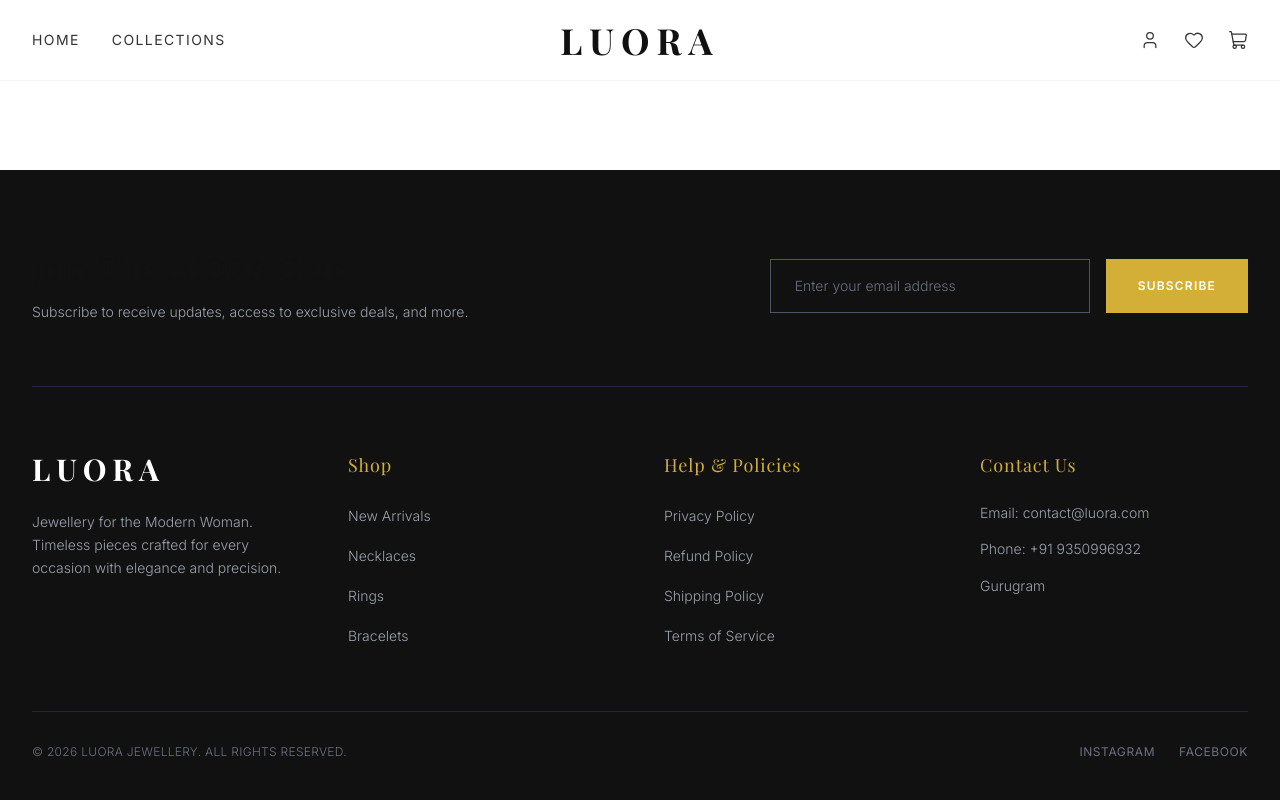
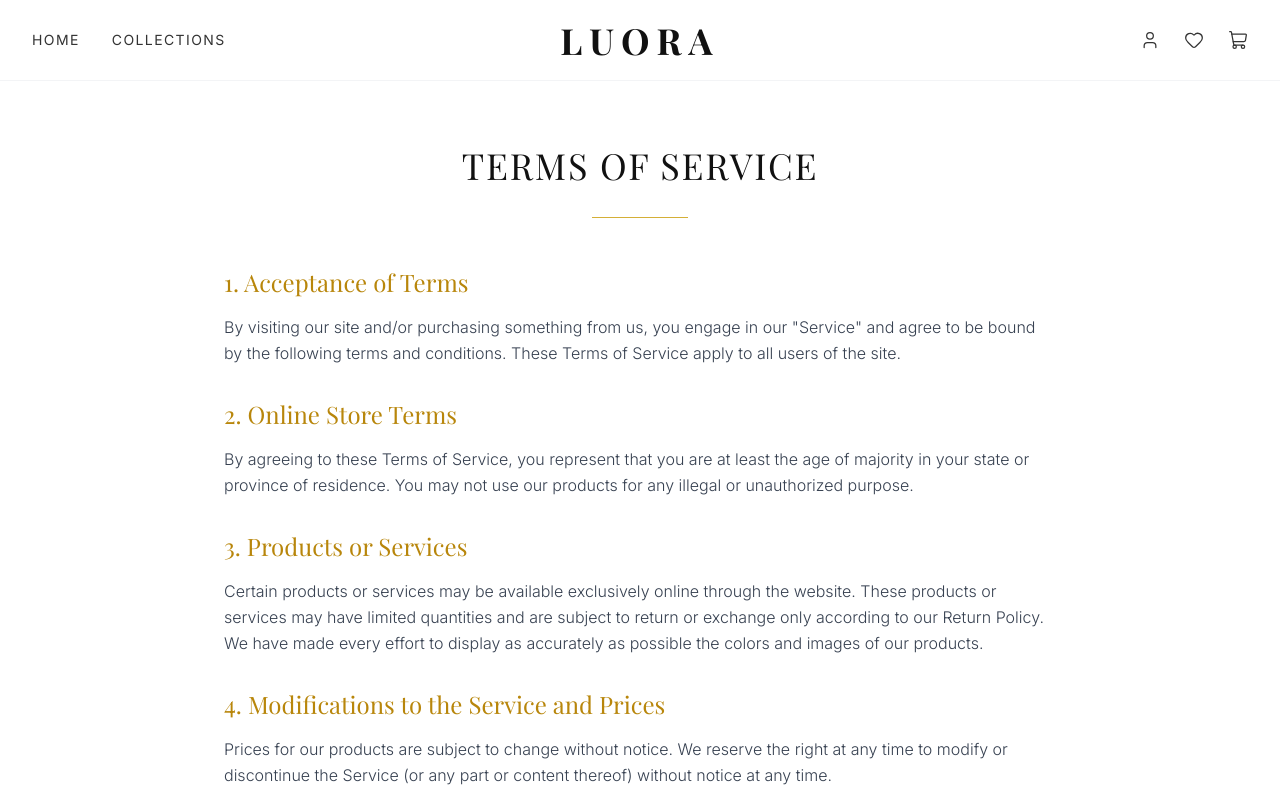
Before and after one commit to Kuldeep0021/OneStore_E-commerce, a React app in the folder frontend/: page /terms-of-service in a window 1280 px wide. Shown: the top 800 px of the page. Built offline with nearby package versions, Linux system fonts and the light colour scheme; no server answers; the HTML template or start-up script is replaced by a standard one.

Commit message:
Fix footer tailwind color classes and category links

```diff
--- a/frontend/src/App.jsx
+++ b/frontend/src/App.jsx
@@ -9,6 +9,10 @@ import CheckoutPage from './pages/CheckoutPage';
 import LoginPage from './pages/LoginPage';
 import WishlistPage from './pages/WishlistPage';
 import ProfilePage from './pages/ProfilePage';
+import PrivacyPolicy from './pages/PrivacyPolicy';
+import RefundPolicy from './pages/RefundPolicy';
+import ShippingPolicy from './pages/ShippingPolicy';
+import TermsOfService from './pages/TermsOfService';
 import AdminLayout from './components/AdminLayout';
 import AdminDashboard from './pages/admin/AdminDashboard';
 import AdminCategories from './pages/admin/AdminCategories';
@@ -55,6 +59,10 @@ function App() {
                   <Route path="/profile" element={<PrivateRoute><ProfilePage /></PrivateRoute>} />
                   <Route path="/checkout" element={<PrivateRoute><CheckoutPage /></PrivateRoute>} />
                   <Route path="/login" element={<LoginPage />} />
+                  <Route path="/privacy-policy" element={<PrivacyPolicy />} />
+                  <Route path="/refund-policy" element={<RefundPolicy />} />
+                  <Route path="/shipping-policy" element={<ShippingPolicy />} />
+                  <Route path="/terms-of-service" element={<TermsOfService />} />
                 </Routes>
               </main>
               <Footer />
--- a/frontend/src/components/Footer.jsx
+++ b/frontend/src/components/Footer.jsx
@@ -1,10 +1,23 @@
-import { useState } from 'react';
+import { useState, useEffect } from 'react';
 import { Link } from 'react-router-dom';
 import api from '../api';
 
 const Footer = () => {
   const [email, setEmail] = useState('');
   const [status, setStatus] = useState('');
+  const [categories, setCategories] = useState([]);
+
+  useEffect(() => {
+    const fetchCategories = async () => {
+      try {
+        const { data } = await api.get('/categories');
+        setCategories(data);
+      } catch (err) {
+        console.error('Failed to fetch categories');
+      }
+    };
+    fetchCategories();
+  }, []);
 
   const handleSubscribe = async (e) => {
     e.preventDefault();
@@ -29,16 +42,16 @@ const Footer = () => {
             <h3 className="font-serif text-3xl mb-4 tracking-wider">Join The LUORA Club</h3>
             <p className="text-gray-400 font-light text-sm">Subscribe to receive updates, access to exclusive deals, and more.</p>
           </div>
-          <form onSubmit={handleSubscribe} className="w-full md:w-auto flex flex-col sm:flex-row gap-4">
+          <form onSubmit={handleSubscribe} className="w-full md:w-auto flex flex-col sm:flex-row gap-4 relative">
             <input
               type="email"
               placeholder="Enter your email address"
               value={email}
               onChange={(e) => setEmail(e.target.value)}
-              className="px-6 py-4 bg-transparent border border-gray-600 text-white focus:outline-none focus:border-luora-accent w-full sm:w-80 transition-colors placeholder-gray-500 font-light text-sm"
+              className="px-6 py-4 bg-transparent border border-gray-600 text-white focus:outline-none focus:border-[#B8860B] w-full sm:w-80 transition-colors placeholder-gray-500 font-light text-sm"
               required
             />
-            <button type="submit" disabled={status === 'loading'} className="bg-luora-accent text-white px-8 py-4 uppercase tracking-widest text-xs font-bold hover:bg-white hover:text-luora-primary transition-colors duration-300">
+            <button type="submit" disabled={status === 'loading'} className="bg-[#B8860B] text-white px-8 py-4 uppercase tracking-widest text-xs font-bold hover:bg-white hover:text-luora-primary transition-colors duration-300">
               {status === 'loading' ? 'Subscribing...' : 'Subscribe'}
             </button>
             {status === 'success' && <p className="text-green-500 text-xs mt-2 absolute -bottom-6">Thank you for subscribing!</p>}
@@ -49,34 +62,34 @@ const Footer = () => {
         <div className="grid grid-cols-1 md:grid-cols-4 gap-12 mb-16">
 
           <div className="col-span-1 md:col-span-1">
-            <span className="font-serif text-3xl font-bold tracking-[0.2em] uppercase mb-6 block">LUORA</span>
+            <span className="font-serif text-3xl font-bold tracking-[0.2em] uppercase mb-6 block text-[#B8860B]">LUORA</span>
             <p className="text-gray-400 text-sm font-light leading-relaxed">
               Jewellery for the Modern Woman. Timeless pieces crafted for every occasion with elegance and precision.
             </p>
           </div>
 
           <div>
-            <h4 className="font-serif text-lg tracking-wider mb-6 text-luora-accent">Shop</h4>
+            <h4 className="font-serif text-lg tracking-wider mb-6 text-[#B8860B]">Shop</h4>
             <ul className="space-y-4">
               <li><Link to="/#categories" className="text-gray-400 hover:text-white transition-colors text-sm font-light">New Arrivals</Link></li>
-              <li><Link to="/#categories" className="text-gray-400 hover:text-white transition-colors text-sm font-light">Necklaces</Link></li>
-              <li><Link to="/#categories" className="text-gray-400 hover:text-white transition-colors text-sm font-light">Rings</Link></li>
-              <li><Link to="/#categories" className="text-gray-400 hover:text-white transition-colors text-sm font-light">Bracelets</Link></li>
+              {categories.map((cat) => (
+                <li key={cat._id}><Link to={`/category/${cat._id}`} className="text-gray-400 hover:text-white transition-colors text-sm font-light">{cat.name}</Link></li>
+              ))}
             </ul>
           </div>
 
           <div>
-            <h4 className="font-serif text-lg tracking-wider mb-6 text-luora-accent">Help & Policies</h4>
+            <h4 className="font-serif text-lg tracking-wider mb-6 text-[#B8860B]">Help & Policies</h4>
             <ul className="space-y-4">
-              <li><Link to="#" className="text-gray-400 hover:text-white transition-colors text-sm font-light">Privacy Policy</Link></li>
-              <li><Link to="#" className="text-gray-400 hover:text-white transition-colors text-sm font-light">Refund Policy</Link></li>
-              <li><Link to="#" className="text-gray-400 hover:text-white transition-colors text-sm font-light">Shipping Policy</Link></li>
-              <li><Link to="#" className="text-gray-400 hover:text-white transition-colors text-sm font-light">Terms of Service</Link></li>
+              <li><Link to="/privacy-policy" className="text-gray-400 hover:text-white transition-colors text-sm font-light">Privacy Policy</Link></li>
+              <li><Link to="/refund-policy" className="text-gray-400 hover:text-white transition-colors text-sm font-light">Refund Policy</Link></li>
+              <li><Link to="/shipping-policy" className="text-gray-400 hover:text-white transition-colors text-sm font-light">Shipping Policy</Link></li>
+              <li><Link to="/terms-of-service" className="text-gray-400 hover:text-white transition-colors text-sm font-light">Terms of Service</Link></li>
             </ul>
           </div>
 
           <div>
-            <h4 className="font-serif text-lg tracking-wider mb-6 text-luora-accent">Contact Us</h4>
+            <h4 className="font-serif text-lg tracking-wider mb-6 text-[#B8860B]">Contact Us</h4>
             <ul className="space-y-4 text-sm text-gray-400 font-light">
               <li>Email: contact@luora.com</li>
               <li>Phone: +91 9350996932</li>
--- /dev/null
+++ b/frontend/src/pages/PrivacyPolicy.jsx
@@ -0,0 +1,35 @@
+import React from 'react';
+
+const PrivacyPolicy = () => {
+  return (
+    <div className="max-w-4xl mx-auto px-4 sm:px-6 lg:px-8 py-16 min-h-screen">
+      <h1 className="text-4xl font-serif text-luora-primary uppercase tracking-wider mb-8 text-center">Privacy Policy</h1>
+      <div className="h-[1px] w-24 bg-luora-accent mx-auto mb-12"></div>
+
+      <div className="space-y-8 text-gray-700 font-light leading-relaxed">
+        <section>
+          <h2 className="text-2xl font-serif text-luora-gold-dark mb-4">1. Information We Collect</h2>
+          <p>At LUORA, we collect personal information that you provide to us when you create an account, make a purchase, or sign up for our newsletter. This includes your name, email address, shipping address, and payment details.</p>
+        </section>
+
+        <section>
+          <h2 className="text-2xl font-serif text-luora-gold-dark mb-4">2. How We Use Your Information</h2>
+          <p>We use the information we collect to process your orders, communicate with you about your purchases, and send you marketing communications if you have opted in. Your data helps us improve our website and provide a personalized shopping experience.</p>
+        </section>
+
+        <section>
+          <h2 className="text-2xl font-serif text-luora-gold-dark mb-4">3. Data Protection</h2>
+          <p>We implement a variety of security measures to maintain the safety of your personal information. Your personal data is contained behind secured networks and is only accessible by a limited number of persons who have special access rights to such systems.</p>
+        </section>
+
+        <section>
+          <h2 className="text-2xl font-serif text-luora-gold-dark mb-4">4. Contact Us</h2>
+          <p>If you have any questions regarding this privacy policy, you may contact us using the information below:</p>
+          <p className="mt-2 text-luora-primary font-medium">contact@luora.com</p>
+        </section>
+      </div>
+    </div>
+  );
+};
+
+export default PrivacyPolicy;
--- /dev/null
+++ b/frontend/src/pages/RefundPolicy.jsx
@@ -0,0 +1,34 @@
+import React from 'react';
+
+const RefundPolicy = () => {
+  return (
+    <div className="max-w-4xl mx-auto px-4 sm:px-6 lg:px-8 py-16 min-h-screen">
+      <h1 className="text-4xl font-serif text-luora-primary uppercase tracking-wider mb-8 text-center">Refund Policy</h1>
+      <div className="h-[1px] w-24 bg-luora-accent mx-auto mb-12"></div>
+
+      <div className="space-y-8 text-gray-700 font-light leading-relaxed">
+        <section>
+          <h2 className="text-2xl font-serif text-luora-gold-dark mb-4">1. Return Window</h2>
+          <p>We accept returns within 14 days of delivery for a full refund or exchange. To be eligible for a return, your item must be unused and in the same condition that you received it. It must also be in the original packaging.</p>
+        </section>
+
+        <section>
+          <h2 className="text-2xl font-serif text-luora-gold-dark mb-4">2. Non-returnable Items</h2>
+          <p>Certain types of items cannot be returned, including custom-made or personalized jewelry pieces. Earrings cannot be returned for hygiene reasons unless faulty.</p>
+        </section>
+
+        <section>
+          <h2 className="text-2xl font-serif text-luora-gold-dark mb-4">3. Refund Process</h2>
+          <p>Once your return is received and inspected, we will send you an email to notify you that we have received your returned item. If approved, your refund will be processed, and a credit will automatically be applied to your credit card or original method of payment within 5-7 business days.</p>
+        </section>
+
+        <section>
+          <h2 className="text-2xl font-serif text-luora-gold-dark mb-4">4. Return Shipping</h2>
+          <p>You will be responsible for paying for your own shipping costs for returning your item. Shipping costs are non-refundable.</p>
+        </section>
+      </div>
+    </div>
+  );
+};
+
+export default RefundPolicy;
--- /dev/null
+++ b/frontend/src/pages/ShippingPolicy.jsx
@@ -0,0 +1,34 @@
+import React from 'react';
+
+const ShippingPolicy = () => {
+  return (
+    <div className="max-w-4xl mx-auto px-4 sm:px-6 lg:px-8 py-16 min-h-screen">
+      <h1 className="text-4xl font-serif text-luora-primary uppercase tracking-wider mb-8 text-center">Shipping Policy</h1>
+      <div className="h-[1px] w-24 bg-luora-accent mx-auto mb-12"></div>
+
+      <div className="space-y-8 text-gray-700 font-light leading-relaxed">
+        <section>
+          <h2 className="text-2xl font-serif text-luora-gold-dark mb-4">1. Order Processing Time</h2>
+          <p>All orders are processed within 1-2 business days. Orders are not shipped or delivered on weekends or holidays. If we are experiencing a high volume of orders, shipments may be delayed by a few days.</p>
+        </section>
+
+        <section>
+          <h2 className="text-2xl font-serif text-luora-gold-dark mb-4">2. Shipping Rates & Delivery Estimates</h2>
+          <p>Shipping charges for your order will be calculated and displayed at checkout. We offer standard shipping (3-5 business days) and express delivery (1-2 business days) options across India.</p>
+        </section>
+
+        <section>
+          <h2 className="text-2xl font-serif text-luora-gold-dark mb-4">3. Shipment Confirmation & Order Tracking</h2>
+          <p>You will receive a Shipment Confirmation email once your order has shipped containing your tracking number(s). The tracking number will be active within 24 hours.</p>
+        </section>
+
+        <section>
+          <h2 className="text-2xl font-serif text-luora-gold-dark mb-4">4. Damages</h2>
+          <p>LUORA is not liable for any products damaged or lost during shipping. If you received your order damaged, please contact the shipment carrier to file a claim. Please save all packaging materials and damaged goods before filing a claim.</p>
+        </section>
+      </div>
+    </div>
+  );
+};
+
+export default ShippingPolicy;
--- /dev/null
+++ b/frontend/src/pages/TermsOfService.jsx
@@ -0,0 +1,34 @@
+import React from 'react';
+
+const TermsOfService = () => {
+  return (
+    <div className="max-w-4xl mx-auto px-4 sm:px-6 lg:px-8 py-16 min-h-screen">
+      <h1 className="text-4xl font-serif text-luora-primary uppercase tracking-wider mb-8 text-center">Terms of Service</h1>
+      <div className="h-[1px] w-24 bg-luora-accent mx-auto mb-12"></div>
+
+      <div className="space-y-8 text-gray-700 font-light leading-relaxed">
+        <section>
+          <h2 className="text-2xl font-serif text-luora-gold-dark mb-4">1. Acceptance of Terms</h2>
+          <p>By visiting our site and/or purchasing something from us, you engage in our "Service" and agree to be bound by the following terms and conditions. These Terms of Service apply to all users of the site.</p>
+        </section>
+
+        <section>
+          <h2 className="text-2xl font-serif text-luora-gold-dark mb-4">2. Online Store Terms</h2>
+          <p>By agreeing to these Terms of Service, you represent that you are at least the age of majority in your state or province of residence. You may not use our products for any illegal or unauthorized purpose.</p>
+        </section>
+
+        <section>
+          <h2 className="text-2xl font-serif text-luora-gold-dark mb-4">3. Products or Services</h2>
+          <p>Certain products or services may be available exclusively online through the website. These products or services may have limited quantities and are subject to return or exchange only according to our Return Policy. We have made every effort to display as accurately as possible the colors and images of our products.</p>
+        </section>
+
+        <section>
+          <h2 className="text-2xl font-serif text-luora-gold-dark mb-4">4. Modifications to the Service and Prices</h2>
+          <p>Prices for our products are subject to change without notice. We reserve the right at any time to modify or discontinue the Service (or any part or content thereof) without notice at any time.</p>
+        </section>
+      </div>
+    </div>
+  );
+};
+
+export default TermsOfService;
--- a/frontend/tailwind.config.js
+++ b/frontend/tailwind.config.js
@@ -11,6 +11,7 @@ export default {
         'luora-primary': '#111111',
         'luora-secondary': '#f9f9f9',
         'luora-accent': '#D4AF37',
+        'luora-gold-dark': '#B8860B',
         'luora-text': '#333333',
         'luora-muted': '#888888',
       },
```
